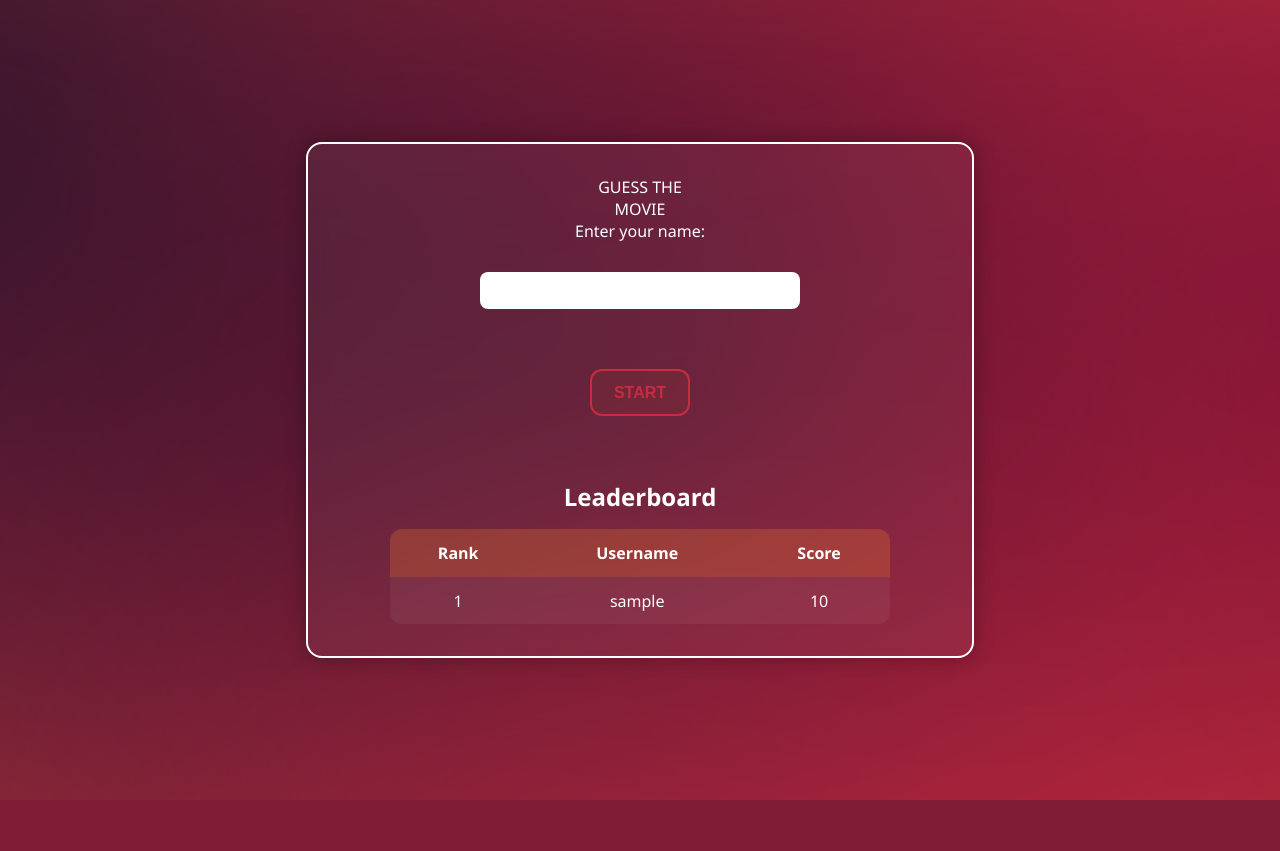
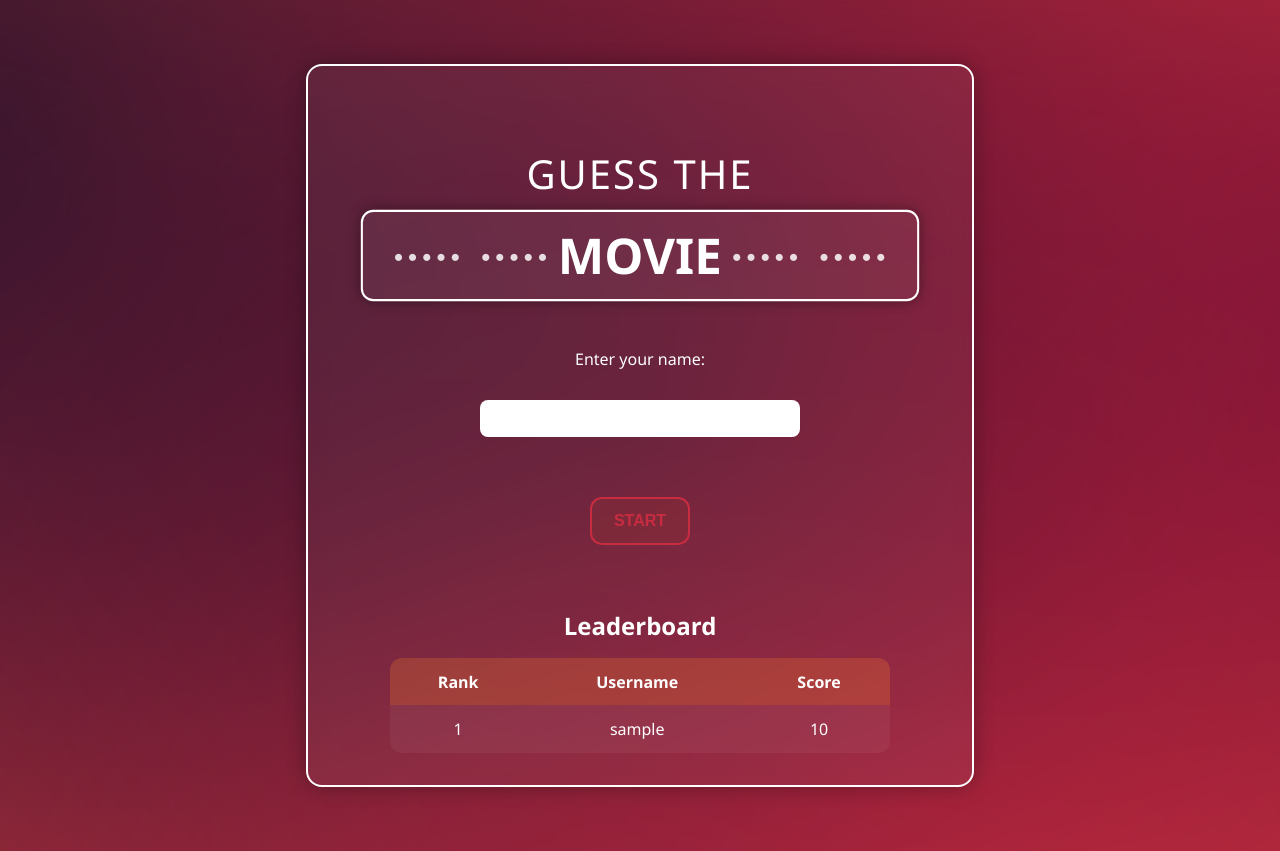
Before and after one commit to Alfemil99/IMDBQuiz, a Flask app: page / in a window 1280 px wide. Before the commit the page ends 800 px from the top, so only its background shows below. Run offline with Flask 3, Linux system fonts and the light colour scheme; tables that the repository leaves empty hold one stand-in row (values such as "Sample post"); a database or web service that is not in the repository returns one stand-in record (values such as "Sample title").

Commit message:
Ny ny style.css
Rigtig nu, i forhold til logo, reset knap og poster dims

```diff
--- a/app/static/style.css
+++ b/app/static/style.css
@@ -9,18 +9,17 @@
 /* ----------- Base Layout ----------- */
 body {
   margin: 0;
-  padding: 0;
+  padding: 1rem;
   min-height: 100vh;
+  overflow-x: hidden;
   display: flex;
-  justify-content: center;
+  flex-direction: column;
   align-items: center;
   background: radial-gradient(ellipse at center, var(--first-color) 0%, var(--second-color) 40%, var(--third-color) 70%, var(--fourth-color) 100%);
   font-family: 'Segoe UI', sans-serif;
   color: var(--white-color);
   text-align: center;
-  position: relative;
 }
-
 
 /* ----------- Animated Background ----------- */
 .animated-bg {
@@ -52,7 +51,7 @@
   padding: 2rem;
   width: 90%;
   max-width: 600px;
-  margin: 0 auto;
+  margin: 3rem auto;
   backdrop-filter: blur(10px);
   box-shadow: 0 0 20px rgba(0, 0, 0, 0.3);
 }
@@ -235,14 +234,6 @@
   font-weight: bold;
 }
 
-<<<<<<< HEAD
-.poster-container {
-  display: flex;
-  flex-direction: column;
-  align-items: center;
-  justify-content: center;
-  margin-top: 1.5rem;
-=======
 .reset-wrapper {
   margin-top: 20px;
   text-align: center;
@@ -320,5 +311,13 @@
 @keyframes fadeIn {
   from { opacity: 0; transform: translateY(-20px); }
   to { opacity: 1; transform: translateY(0); }
->>>>>>> 312a22cd83278cfee53380355e145cae8bc35e59
 }
+
+
+.poster-container {
+  display: flex;
+  flex-direction: column;
+  align-items: center;
+  justify-content: center;
+  margin-top: 1.5rem;
+}
```
